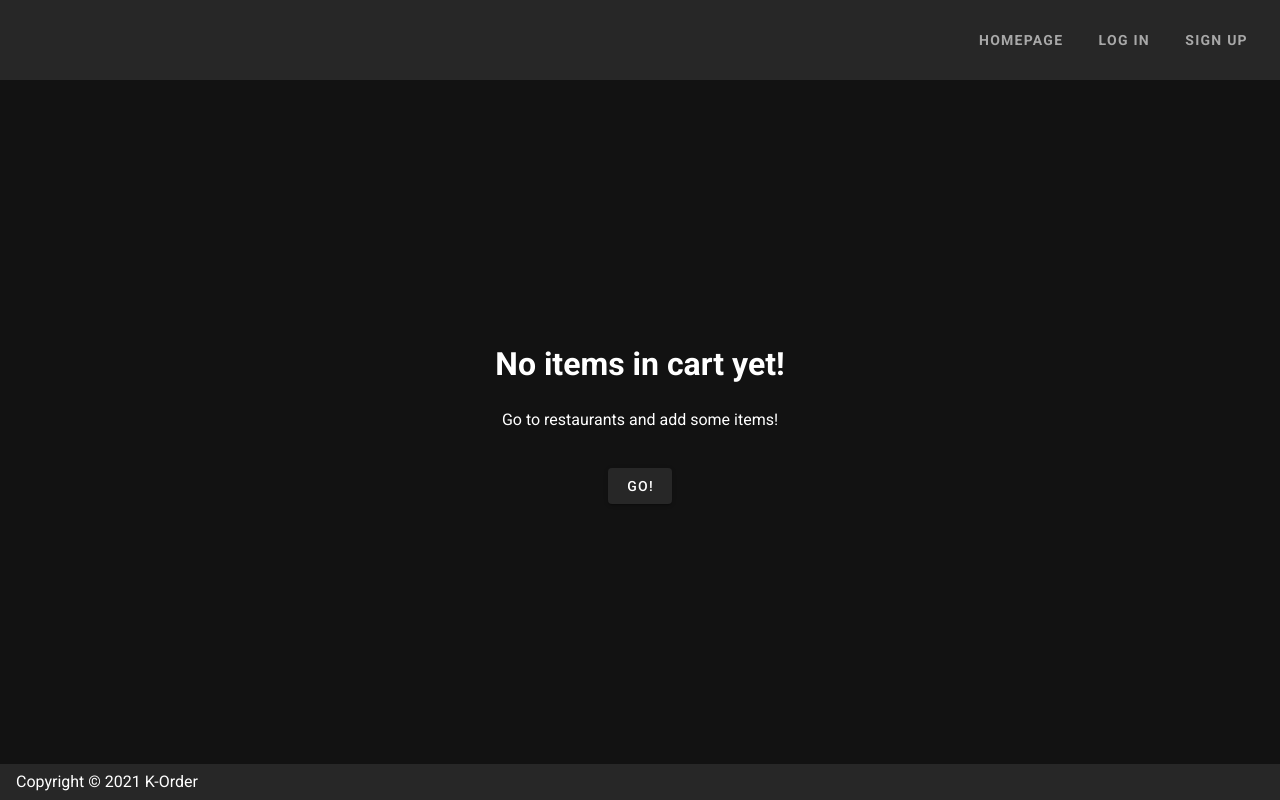
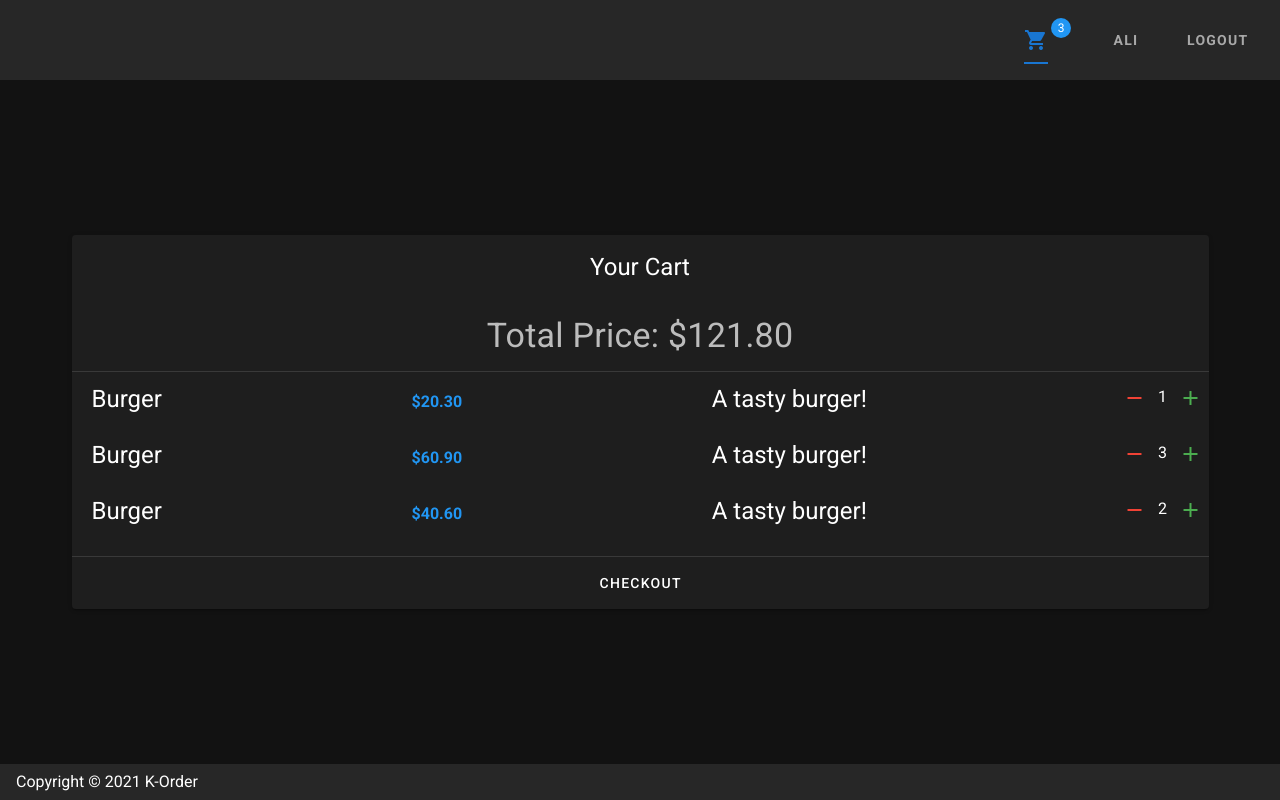
Before and after one commit to aaesmail/nuxt-k-order, a Nuxt app: page /my-cart in a window 1280 px wide. Built offline with nearby package versions, Linux system fonts and the light colour scheme.

Commit message:
Added store for cart

```diff
--- a/components/AppBar.vue
+++ b/components/AppBar.vue
@@ -88,7 +88,7 @@ export default {
 
   computed: {
     cartItemsNum() {
-      return 2
+      return this.$store.getters['cart/numberOfItems']
     },
   },
 }
--- a/components/Cart.vue
+++ b/components/Cart.vue
@@ -1,5 +1,19 @@
 <template>
-  <v-card class="mx-auto" width="100%">
+  <v-container class="text-center">
+    <v-progress-circular
+      v-if="loading"
+      indeterminate
+      color="primary"
+    ></v-progress-circular>
+
+    <div v-else-if="checkedOut">
+      <v-icon large color="primary">
+        mdi-check-circle
+      </v-icon>
+      <p class="text-h3 mt-5 font-weight-bold primary--text">Ordered!</p>
+    </div>
+
+    <v-card v-else class="mx-auto" width="100%">
       <v-list-item two-line>
         <v-list-item-content>
           <v-list-item-title class="headline text-center">
@@ -11,7 +25,7 @@
       <v-card-text>
         <v-row align="center">
           <v-col class="text-md-h4 text-center" cols="12">
-          Total Price: ${{ totalPrice.toFixed(2) }}
+            Total Price: ${{ totalPrice }}
           </v-col>
         </v-row>
       </v-card-text>
@@ -22,10 +36,11 @@
         <CartItem
           v-for="item in items"
           :key="item.id"
+          :id="item.id"
           :name="item.name"
+          :description="item.description"
           :price="item.price"
-        :description="item.description"
-        v-model="item.amount"
+          :amount="item.amount"
         />
       </v-list>
 
@@ -37,53 +52,45 @@
         </v-btn>
       </v-card-actions>
     </v-card>
+  </v-container>
 </template>
 
 <script>
 export default {
+  emits: ['checkout'],
+
   data() {
     return {
-      items: [
-        {
-          id: 1,
-          name: 'Burger',
-          description: 'A tasty burger!',
-          amount: 1,
-          price: 20,
-        },
-        {
-          id: 2,
-          name: 'Burger',
-          description: 'A tasty burger!',
-          amount: 3,
-          price: 20,
-        },
-        {
-          id: 3,
-          name: 'Burger',
-          description: 'A tasty burger!',
-          amount: 2,
-          price: 20,
-        },
-      ],
+      loading: false,
+      checkedOut: false,
     }
   },
 
   computed: {
+    items() {
+      return Object.values(this.$store.getters['cart/items'])
+    },
+
     totalPrice() {
-      return this.items.reduce(
-        (accumulatedPrice, item) => item.price * item.amount + accumulatedPrice,
-        0
-      )
+      return this.$store.getters['cart/totalPrice'].toFixed(2)
     },
   },
 
   methods: {
-    checkout() {
+    async checkout() {
+      this.$emit('checkout')
+
+      this.loading = true
+
+      await this.$store.dispatch('cart/checkout')
+
+      this.checkedOut = true
+      this.loading = false
+
+      await new Promise(resolve => setTimeout(resolve, 1000))
+
       this.$router.push('/')
     },
-
-    changeAmount(id, amount) {},
   },
 }
 </script>
--- a/components/CartItem.vue
+++ b/components/CartItem.vue
@@ -7,32 +7,31 @@
       ${{ itemPrice }}
     </div>
     <div class="d-inline-flex headline">{{ description }}</div>
-    <NumberPicker :value="value" @input="amountChanged" />
+    <NumberPicker
+      :value="amount"
+      @increment="addItem"
+      @decrement="removeItem"
+    />
   </div>
 </template>
 
 <script>
 export default {
-  props: ['name', 'description', 'price', 'value'],
-
-  emits: ['input'],
-
-  data() {
-    return {
-      itemAmount: this.value,
-    }
-  },
+  props: ['id', 'name', 'description', 'price', 'amount'],
 
   methods: {
-    amountChanged(amount) {
-      this.itemAmount = amount
-      this.$emit('value', amount)
+    addItem() {
+      this.$store.dispatch('cart/addItem', this.id)
+    },
+
+    removeItem() {
+      this.$store.dispatch('cart/removeItem', this.id)
     },
   },
 
   computed: {
     itemPrice() {
-      return this.price * this.itemAmount
+      return (this.price * this.amount).toFixed(2)
     },
   },
 }
--- a/components/NumberPicker.vue
+++ b/components/NumberPicker.vue
@@ -1,9 +1,9 @@
 <template>
   <div class="d-inline-flex align-center">
-    <v-btn @click="decrement" :disabled="amount === 0" icon color="red">
+    <v-btn @click="decrement" :disabled="value === 0" icon color="red">
       <v-icon>mdi-minus</v-icon>
     </v-btn>
-    <p>{{ amount }}</p>
+    <p>{{ value }}</p>
     <v-btn @click="increment" icon color="green">
       <v-icon>mdi-plus</v-icon>
     </v-btn>
@@ -14,22 +14,14 @@
 export default {
   props: ['value'],
 
-  emits: ['input'],
-
-  data() {
-    return {
-      amount: this.value,
-    }
-  },
+  emits: ['increment', 'decrement'],
 
   methods: {
     increment() {
-      this.amount++
-      this.$emit('input', this.amount)
+      this.$emit('increment')
     },
     decrement() {
-      if (this.amount > 0) this.amount--
-      this.$emit('input', this.amount)
+      this.$emit('decrement')
     },
   },
 }
--- a/pages/my-cart.vue
+++ b/pages/my-cart.vue
@@ -1,6 +1,6 @@
 <template>
   <v-container class="fill-height d-flex justify-center align-center">
-    <Cart v-if="showCart" />
+    <Cart @checkout="checkout" v-if="showCart" />
     <div class="d-flex flex-column align-center justify-center" v-else>
       <h1>No items in cart yet!</h1>
       <p class="mt-5">Go to restaurants and add some items!</p>
@@ -11,13 +11,21 @@
 
 <script>
 export default {
+  data() {
+    return {
+      checkingOut: false,
+    }
+  },
+
   computed: {
-    data() {
-      return {}
+    showCart() {
+      return this.$store.getters['cart/numberOfItems'] > 0 || this.checkingOut
     },
+  },
 
-    showCart() {
-      return false
+  methods: {
+    checkout() {
+      this.checkingOut = true
     },
   },
 }
--- a/store/auth.js
+++ b/store/auth.js
@@ -2,7 +2,7 @@ const api = require('~/api').default
 import { setAuthToken, resetAuthToken } from '~/utils/auth'
 
 export const state = () => ({
-  user: null,
+  user: { name: 'Ali' },
   admin: null,
 })
 
--- /dev/null
+++ b/store/cart/actions.js
@@ -0,0 +1,25 @@
+export default {
+  addItem({ commit }, itemId) {
+    commit('addItem', itemId)
+  },
+
+  addNewItem({ commit }, item) {
+    commit('addNewItem', item)
+  },
+
+  removeItem({ commit }, itemId) {
+    commit('removeItem', itemId)
+  },
+
+  async checkout({ commit, state }) {
+    const requestBody = Object.values(state.items).map(item => ({
+      menuItem: item.id,
+      quantity: item.amount,
+    }))
+
+    // make checkout request here
+    await new Promise(resolve => setTimeout(resolve, 1000))
+
+    commit('clearCart')
+  },
+}
--- /dev/null
+++ b/store/cart/getters.js
@@ -0,0 +1,11 @@
+export default {
+  items: state => state.items,
+
+  numberOfItems: state => Object.keys(state.items).length,
+
+  totalPrice: state =>
+    Object.values(state.items).reduce(
+      (sum, item) => item.price * item.amount + sum,
+      0
+    ),
+}
--- /dev/null
+++ b/store/cart/mutations.js
@@ -0,0 +1,23 @@
+export default {
+  addItem(state, itemId) {
+    state.items[itemId].amount++
+  },
+
+  addNewItem(state, item) {
+    state.items[item.id] = { ...item }
+  },
+
+  removeItem(state, itemId) {
+    state.items[itemId].amount--
+
+    if (state.items[itemId].amount === 0) {
+      const newItems = { ...state.items }
+      delete newItems[itemId]
+      state.items = newItems
+    }
+  },
+
+  clearCart(state) {
+    state.items = {}
+  },
+}
--- /dev/null
+++ b/store/cart/state.js
@@ -0,0 +1,25 @@
+export default () => ({
+  items: {
+    1: {
+      id: 1,
+      amount: 1,
+      name: 'Burger',
+      description: 'A tasty burger!',
+      price: 20.3,
+    },
+    2: {
+      id: 2,
+      amount: 3,
+      name: 'Burger',
+      description: 'A tasty burger!',
+      price: 20.3,
+    },
+    3: {
+      id: 3,
+      amount: 2,
+      name: 'Burger',
+      description: 'A tasty burger!',
+      price: 20.3,
+    },
+  },
+})
```
Lines whose indentation alone changed are shown as unchanged.
